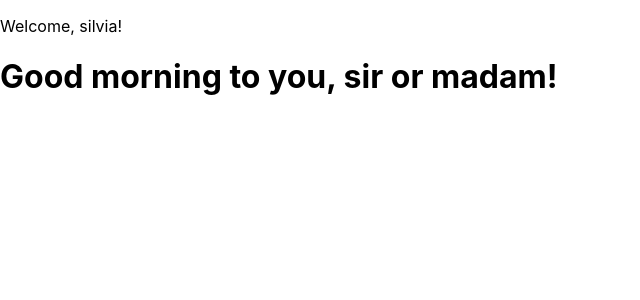
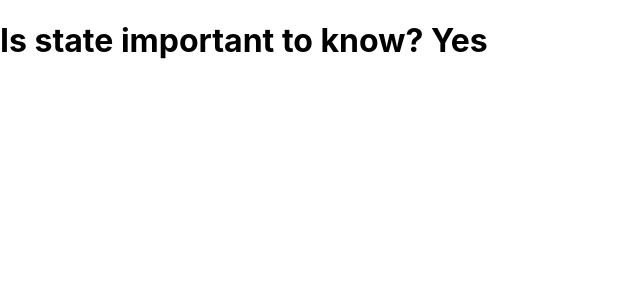
Before and after one commit to Silviardp/react-fcc, a React (Create React App) app in the folder my-app/: page / in a window 1280 px wide. Shown: the top 300 px of the page, without its empty margins (0-640 px from the left). Built offline with nearby package versions, Linux system fonts and the light colour scheme.

Commit message:
react state

```diff
--- a/my-app/src/App.js
+++ b/my-app/src/App.js
@@ -1,10 +1,19 @@
 import React from "react";
 
+// https://scrimba.com/p/p4Mrt9/cQnMDHD
+
 class App extends React.Component {
+  constructor() {
+    super();
+    this.state = {
+      answer: "Yes"
+    };
+  }
+
   render() {
     return (
       <div>
-        <h1>blabla</h1>
+        <h1>Is state important to know? {this.state.answer}</h1>
       </div>
     );
   }
--- a/my-app/src/index.js
+++ b/my-app/src/index.js
@@ -1,47 +1,6 @@
 import React, { Component } from "react";
 import ReactDOM from "react-dom";
 import "./index.css";
-
-class App extends React.Component {
-  render() {
-    return (
-      <div>
-        <Header username="silvia" />
-        <Greeting />
-      </div>
-    );
-  }
-}
-
-// #2
-class Header extends React.Component {
-  render() {
-    return (
-      <header>
-        <p>Welcome, {this.props.username}!</p>
-      </header>
-    );
-  }
-}
-
-// #3
-class Greeting extends Component {
-  render() {
-    const date = new Date();
-    const hours = date.getHours();
-    let timeOfDay;
-
-    if (hours < 12) {
-      timeOfDay = "morning";
-    } else if (hours >= 12 && hours < 17) {
-      timeOfDay = "afternoon";
-    } else {
-      timeOfDay = "night";
-    }
-    return <h1>Good {timeOfDay} to you, sir or madam!</h1>;
-  }
-}
-
-export default App;
+import App from "./App.js";
 
 ReactDOM.render(<App />, document.getElementById("root"));
```
